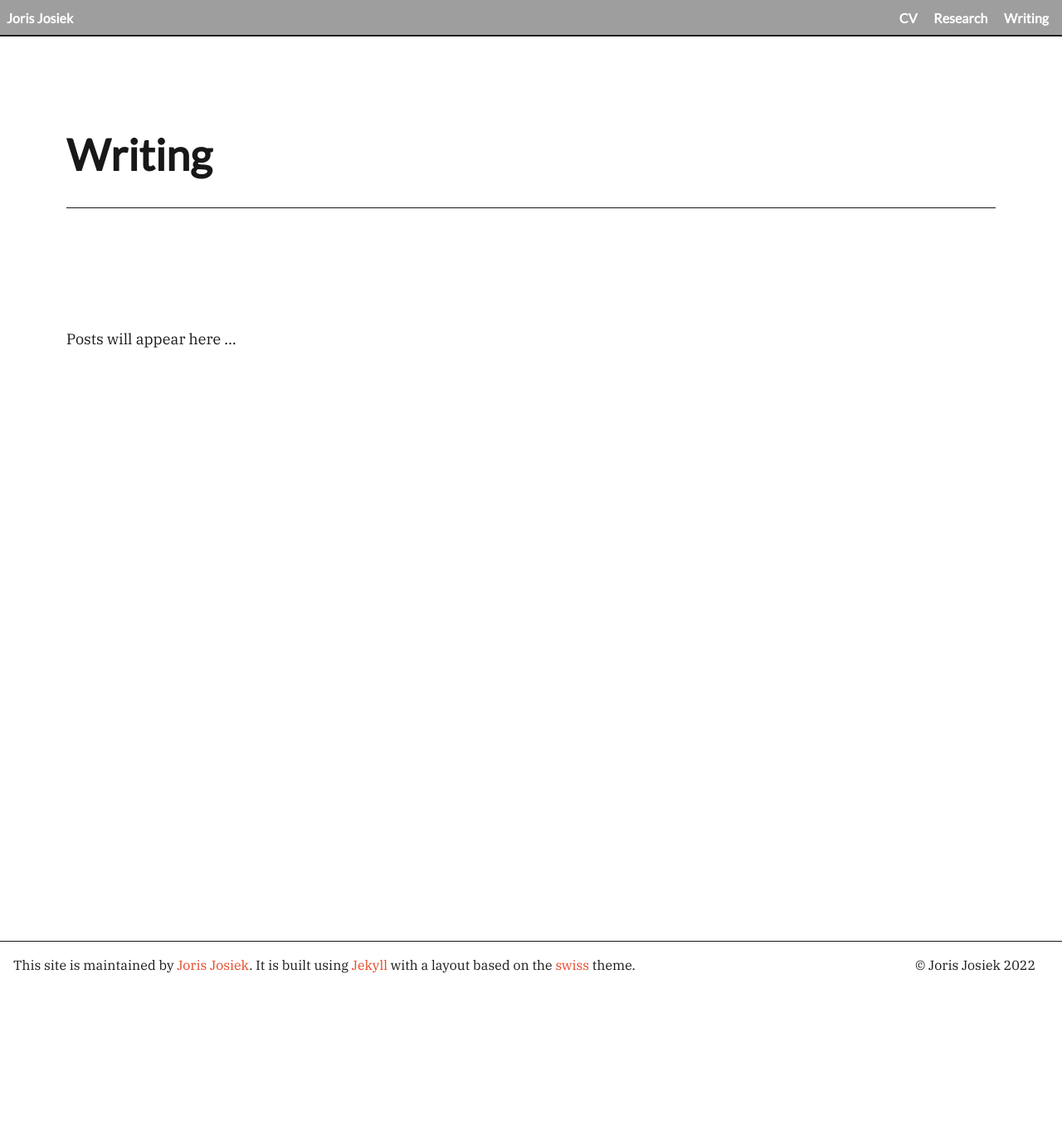
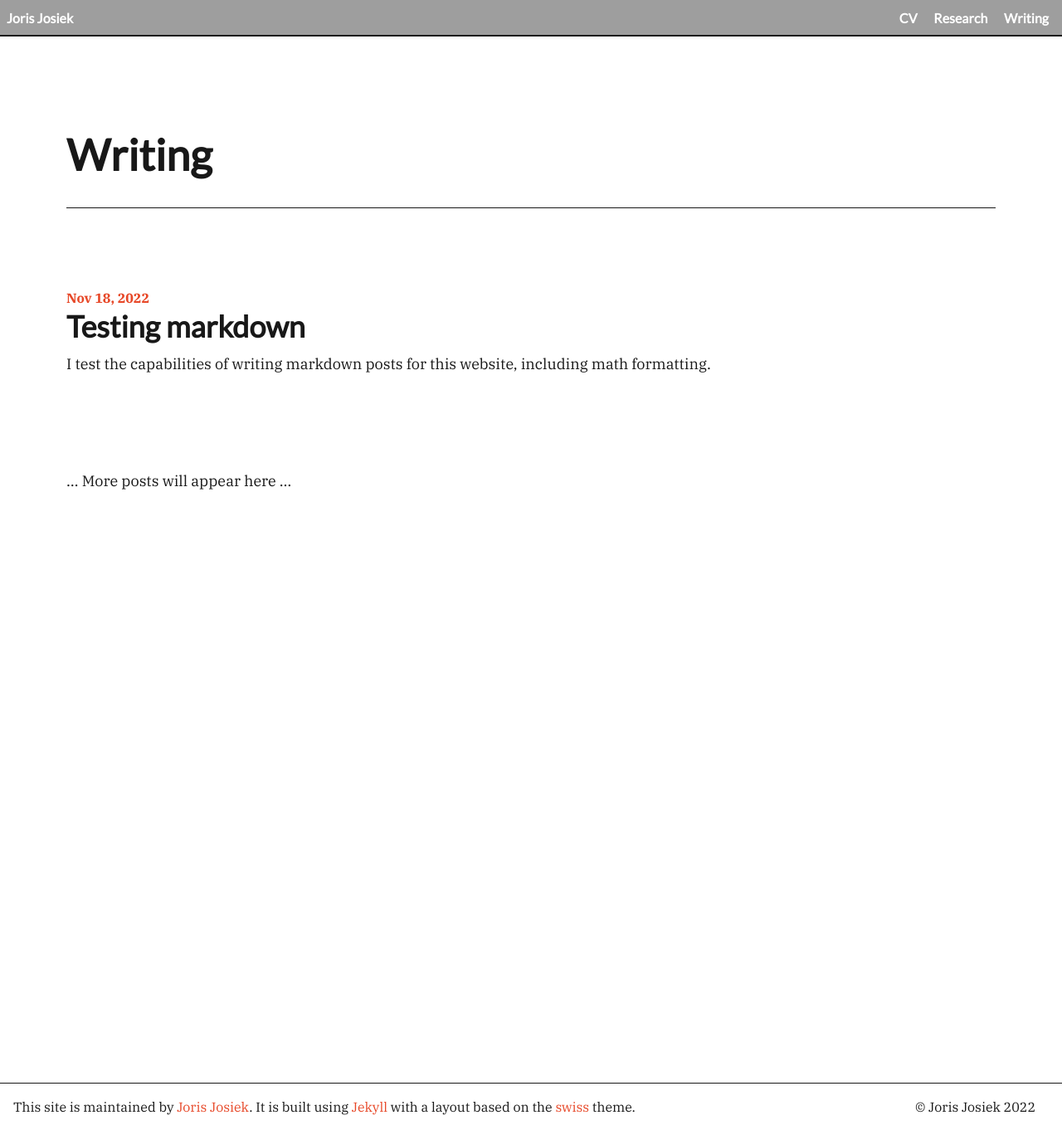
Before and after one commit to JorisJosiek/jorisjosiek.github.io, a Jekyll site: the page built from writing.md, in a window 1280 px wide. Shown: the whole page at 83% size. Built offline with Jekyll 4.4.1, drawn with Linux system fonts in a browser that asks for light colours; before the commit the page ends 1191 px from its top, so only the background shows below that; part of the change alters nothing that is shown.

Commit message:
Wrote test post.

`````diff
--- /dev/null
+++ b/_posts/2022-11-18-markdown-test.md
@@ -0,0 +1,83 @@
+---
+layout: post
+title: Testing markdown
+abstract: I test the capabilities of writing markdown posts for this website, including math formatting.
+---
+
+The purpose of this post is to test the process of writing a post in markdown, as well as the possibility of embedding code blocks and math equations into the text. Additionally, I also want to evaluate the legibility of my chosen body font, [*IBM Plex Serif*](https://fonts.google.com/specimen/IBM+Plex+Serif).
+
+### Sample paragraph, regular typeface
+
+Lorem ipsum dolor sit amet, consectetur adipiscing elit. Phasellus id venenatis ligula. Suspendisse velit tellus, commodo a lobortis sed, suscipit eu sapien. Proin sit amet dictum nisi, nec tristique ligula. Curabitur feugiat elit dui, sed laoreet nunc porttitor quis. Donec vitae iaculis ex. Pellentesque id neque eu quam fringilla mollis. Integer vehicula ante at lacus maximus viverra. Fusce ligula nunc, sodales at ante molestie, faucibus maximus lectus. Nam et convallis ligula. Donec metus velit, venenatis nec accumsan sed, faucibus et leo. Ut elementum mattis enim vel sollicitudin.
+
+### Sample paragraph, italic typeface
+
+In markdown, italics can be selected by surrounding the text with asterisks, like `*[Sample Italic Text]*`.
+
+*Lorem ipsum dolor sit amet, consectetur adipiscing elit. Phasellus id venenatis ligula. Suspendisse velit tellus, commodo a lobortis sed, suscipit eu sapien. Proin sit amet dictum nisi, nec tristique ligula. Curabitur feugiat elit dui, sed laoreet nunc porttitor quis. Donec vitae iaculis ex. Pellentesque id neque eu quam fringilla mollis. Integer vehicula ante at lacus maximus viverra. Fusce ligula nunc, sodales at ante molestie, faucibus maximus lectus. Nam et convallis ligula. Donec metus velit, venenatis nec accumsan sed, faucibus et leo. Ut elementum mattis enim vel sollicitudin.*
+
+### Sample paragraph, bold typeface
+
+Boldface can be selected by surrounding the text with a pair of asterisks, as in `**[Sample Bold Text]**`.
+
+**Lorem ipsum dolor sit amet, consectetur adipiscing elit. Phasellus id venenatis ligula. Suspendisse velit tellus, commodo a lobortis sed, suscipit eu sapien. Proin sit amet dictum nisi, nec tristique ligula. Curabitur feugiat elit dui, sed laoreet nunc porttitor quis. Donec vitae iaculis ex. Pellentesque id neque eu quam fringilla mollis. Integer vehicula ante at lacus maximus viverra. Fusce ligula nunc, sodales at ante molestie, faucibus maximus lectus. Nam et convallis ligula. Donec metus velit, venenatis nec accumsan sed, faucibus et leo. Ut elementum mattis enim vel sollicitudin.**
+
+### Math mode
+
+Inline math can be activated by placing two dollar signs around an equation, like `$$[Insert Inline Equation]$$`. *Note:* this is different from the LaTeX environment, where the double-dollar is a marker for an equation on it's own line! An example of an inline equation is $$f(x)=x^2$$. I am using the mathjax plugin to render these equations. I'm not really sure how it works, I just copyied a forum answer [here](https://talk.jekyllrb.com/t/how-to-use-latex-on-jekyll/4119).
+
+To write out full *centered* equations, use the normal LaTeX block:
+```
+\begin{equation}
+    [Insert Equation]
+\end{equation}
+```
+
+This is an example, showing the fundamental theorem of calculus:
+\begin{equation}
+    f(x) = \int^x_0\frac{\mathrm{d}f(x')}{\mathrm{d}x'}\mathrm{d}x' + f(0)
+\end{equation}
+
+Another example, more specifically from my field, is the mass-conservation equation for the structure of stars:
+\begin{equation}
+    \frac{\mathrm{d}M_r}{\mathrm{d}r}=4\pi r^2\rho (r)
+\end{equation}
+
+### Code blocks
+
+In the text above, I have used code blocks that look a little like this:
+```
+program main
+
+INTEGER(kind=16):: n
+INTEGER :: step = 1
+INTEGER(kind=16):: fact = 2
+
+write(*,*) "Type an integer!"
+read(*,*) n
+
+DO WHILE (fact <= SQRT(real(n)))
+    IF (MOD(n,fact) == 0) THEN
+        write(*,*) fact
+        n = n / fact
+    ELSE
+        fact = fact + step
+        step = 2
+    END IF
+END DO
+
+write(*,*) n
+write(*,*)
+
+end program main
+```
+
+By the way, the above is Fortran90 code I wrote to compute the prime factors of any integer.
+
+To write a block of code, introduce it with three backticks
+````
+```
+[Insert Code]
+```
+````
+Or use a single backtick for inline code, like `` `[Insert Code]` ``.
--- a/writing.md
+++ b/writing.md
@@ -2,5 +2,5 @@
 layout: post-page
 title: Writing
 ---
-Posts will appear here ...
+... More posts will appear here ...
 <br><br><br><br><br><br><br><br><br><br><br><br><br><br><br><br><br><br><br><br><br><br><br><br><br>
`````
